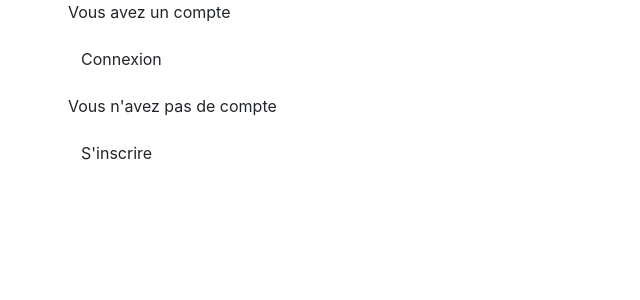
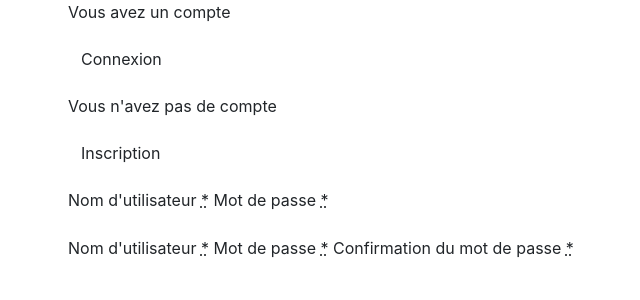
Before and after one commit to BraviMathieu/ThreeJsPresentation, a PHP site: template App/Vue/login.php in a window 1280 px wide. Shown: the top 300 px of the page, without its empty margins (17-657 px from the left). Run offline with PHP 8.4, Linux system fonts and the light colour scheme; the template is opened without the code that fills it, so the values that code supplies are empty; some libraries are stand-ins or nearby versions.

Commit message:
:wheelchair: Respect Critère 11 RGAA Login/Register

```diff
--- a/App/Template/default.php
+++ b/App/Template/default.php
@@ -1,7 +1,7 @@
 <!DOCTYPE html>
 <html lang="fr">
   <head>
-    <meta charset="utf-8"/>
+    <meta charset="UTF-8">
     <meta http-equiv="X-UA-Compatible" content="IE=edge" />
     <meta name="viewport" content="width=device-width, initial-scale=1, shrink-to-fit=no" />
     <meta name="description" content="" />
--- a/App/Template/inc/default_login.php
+++ b/App/Template/default_login.php
@@ -2,6 +2,10 @@
 <html lang="fr">
   <head>
     <meta charset="UTF-8">
+    <meta http-equiv="X-UA-Compatible" content="IE=edge" />
+    <meta name="viewport" content="width=device-width, initial-scale=1, shrink-to-fit=no" />
+    <meta name="description" content="" />
+    <meta name="author" content="" />
     <title>Connexion / Inscription</title>
     <link rel="stylesheet" href="../../public/css/login.css">
   </head>
--- a/App/Vue/login.php
+++ b/App/Vue/login.php
@@ -25,7 +25,7 @@
                 Vous n'avez pas de compte
               </p>
               <div class="btn">
-                S'inscrire
+                Inscription
               </div>
             </div>
           </div>
@@ -39,17 +39,19 @@
         ?>
           <div class="table">
             <div class="table-cell">
+              <label for="c_user">Nom d'utilisateur <abbr title="(obligatoire)">*</abbr></label>
               <?=
               $form->input('c_user',[
+                'id' => 'c_user',
                 'type' => 'text',
-                'placeholder' => 'Nom d\'utilisateur',
                 'required' => 'true',
               ]);
               ?>
+              <label for="c_mdp">Mot de passe <abbr title="(obligatoire)">*</abbr></label>
               <?=
               $form->input('c_mdp',[
+                'id' => 'c_mdp',
                 'type' => 'password',
-                'placeholder' => 'Mot de passe',
                 'required' => 'true',
               ]);
               ?>
@@ -58,6 +60,7 @@
                 'type' => 'submit',
                 'class'=> 'btn',
                 'value'=> 'Connexion',
+                'aria-label' => 'Bouton de connexion',
               ]);
               ?>
             </div>
@@ -71,32 +74,36 @@
         ?>
           <div class="table">
             <div class="table-cell">
+              <label for="r_user">Nom d'utilisateur <abbr title="(obligatoire)">*</abbr></label>
               <?=
               $form->input('r_user',[
+                'id' => 'r_user',
                 'type' => 'text',
-                'placeholder' => 'Nom d\'utilisateur',
+                'required' => 'true',
+              ]);
+              ?>
+              <label for="r_mdp">Mot de passe <abbr title="(obligatoire)">*</abbr></label>
+              <?=
+              $form->input('r_mdp',[
+                'id' => 'r_mdp',
+                'type' => 'password',
+                'required' => 'true',
+              ]);
+              ?>
+              <label for="r_mdp_bis">Confirmation du mot de passe <abbr title="(obligatoire)">*</abbr></label>
+              <?=
+              $form->input('r_mdp_bis',[
+                'id' => 'r_mdp_bis',
+                'type' => 'password',
                 'required' => 'true',
               ]);
               ?>
               <?=
-              $form->input('r_mdp',[
-                'type' => 'password',
-                'placeholder' => 'Mot de passe',
-                'required' => 'true',
-              ]);
-              ?>
-              <?=
-              $form->input('r_mdp_bis',[
-                'type' => 'password',
-                'placeholder' => 'Confirmation du mot de passe',
-                'required' => 'true',
-              ]);
-              ?>
-              <?=
-              $form->input('inscrire',[
+              $form->input('inscription',[
                 'type' => 'submit',
                 'class'=> 'btn',
-                'value'=> 'S\'inscrire',
+                'value'=> 'Inscription',
+                'aria-label' => 'Bouton d\'inscription',
               ]);
               ?>
             </div>
--- a/App/app.php
+++ b/App/app.php
@@ -42,5 +42,5 @@
 if($path != '/login') {
   include_once APP . '/Template/default.php';
 }else{
-  include_once APP . '/Template/inc/default_login.php';
+  include_once APP . '/Template/default_login.php';
 }
```
Also changed, not shown: public/css/login.css (+8 -12 lines).
